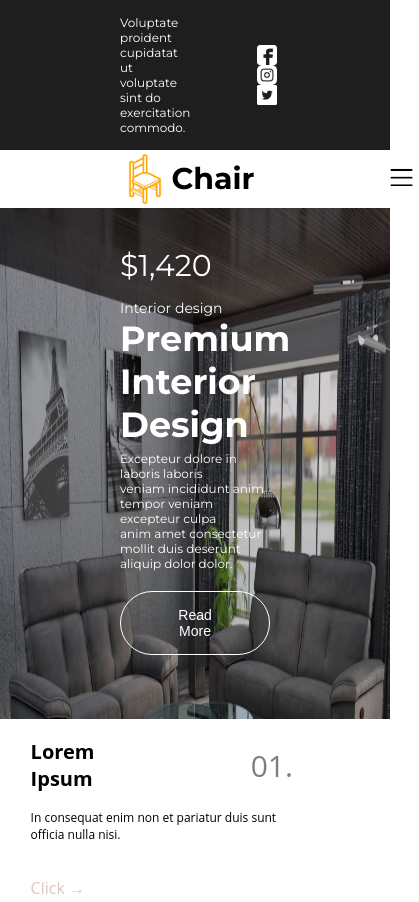
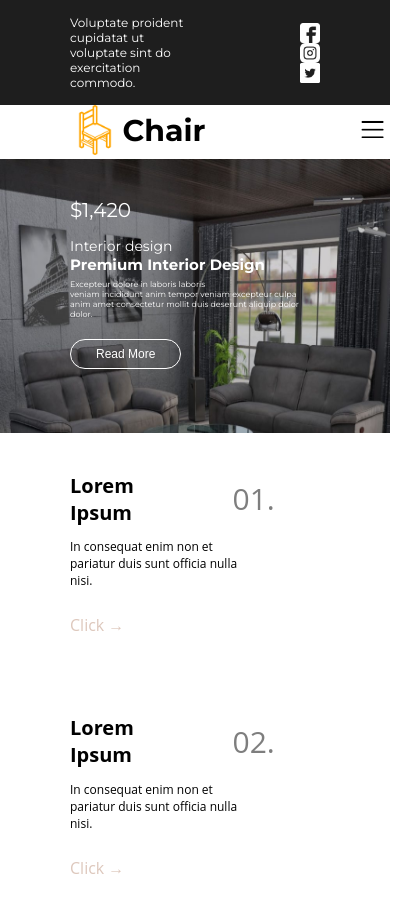
Before and after one commit to strongmooon/strongmooon, a plain HTML site: page index.html in a window 390 px wide. Shown: the top 902 px of the page, 419 px wide, since content can reach past the window. Drawn offline with Linux system fonts and the light colour scheme.

Commit message:
Update styles.css

```diff
--- a/css/styles.css
+++ b/css/styles.css
@@ -165,7 +165,7 @@ body {
   align-items: center;
 }
 .cards {
-  margin-left: 2.5%;
+  margin: 0 120px;
   margin-top: 5%;
   height: auto;
   font-family: "Open Sans";
@@ -425,14 +425,56 @@ body {
   .icon-nav {
     display: none;
   }
+  .header{
+    margin: 0 70px;
+  }
   .menu-burger {
-    margin-left: 45%;
+    margin-left: 25%;
     display: flex;
     margin-right: 1%;
+  }
+  .under-header{
+    margin: 0 70px;
   }
   .nav-under-header {
     margin-left: 5px;
   }
+  .cards{
+    margin: 0 70px;
+    margin-top:10%;
+    margin-bottom: 10%;
+  }
+  .container{
+    margin: 0 70px;
+  }
+  .slider-text {
+    font-size: 15px;
+
+}
+.price {
+  font-size: 20px;
+  margin-bottom: 15px;
+}
+.slider-desc {
+  font-size: 8px;
+  margin-bottom: 20px;
+}
+.button {
+  font-size: 12px;
+  padding-top: 7px;
+  padding-bottom: 7px;
+  padding-left: 25px;
+  padding-right: 25px;
+}
+.concept{
+  width: 95%;
+}
+.concept-title{
+  font-size: 35px;
+}
+.concept-subtitle{
+  font-size: 12px;
+}
 }
 @media screen and (max-width: 1123px) {
   .nav-under-header {
```
